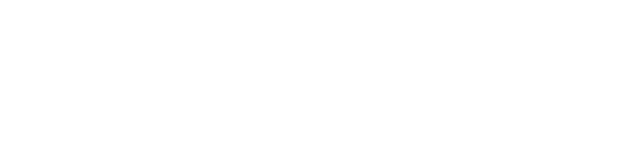
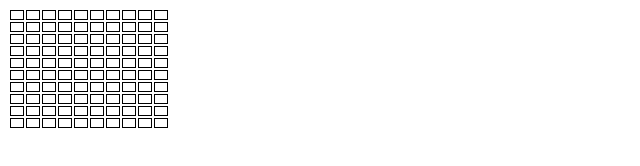
Before and after one commit to luisbevilacqua/langtons-ant, a plain HTML site: page index.html in a window 1280 px wide. Shown: the whole page, without its empty margins (0-640 px from the left). Drawn offline with nearby package versions, Linux system fonts and the light colour scheme.

Commit message:
Added stylesheet

```diff
--- /dev/null
+++ b/index.css
@@ -0,0 +1,9 @@
+td {
+  width: 10px;
+  height: 10px;
+  border: 1px solid black;
+}
+
+.ant {
+  background-color: blue;
+}
--- a/index.html
+++ b/index.html
@@ -1,6 +1,7 @@
 <head>
   <script src="https://ajax.googleapis.com/ajax/libs/jquery/3.2.1/jquery.min.js"></script>
   <script src="ant.js"></script>
+  <link rel="stylesheet" href="index.css">
 </head>
 <body>
 </body>
```
